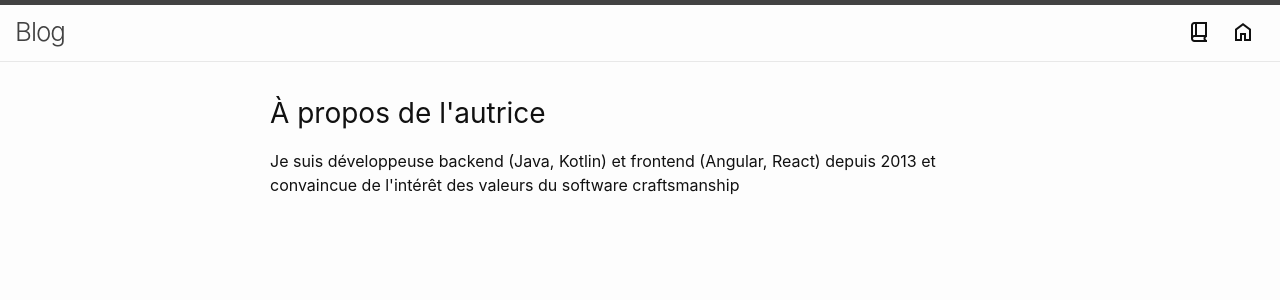
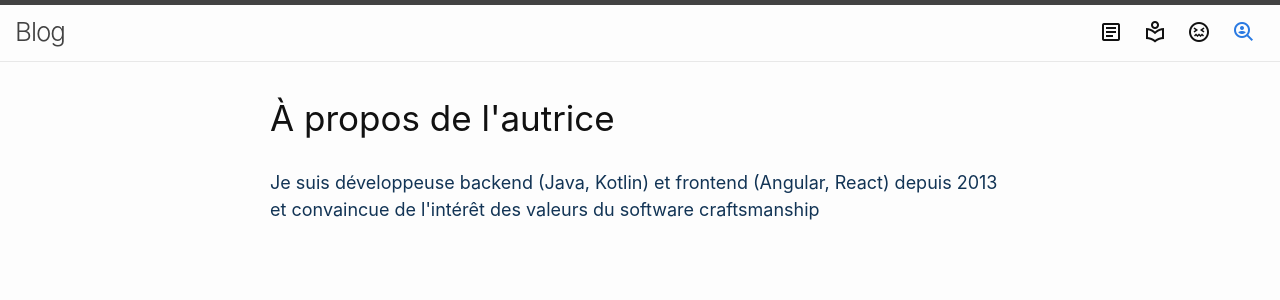
Before and after one commit to masalthunlass/blog, a Jekyll site: the page built from my_pages/about.html, in a window 1280 px wide. Shown: the top 300 px of the page. Built offline with Jekyll 4.4.1, drawn with Linux system fonts in a browser that asks for light colours.

Commit message:
amélioration du menu et page idées reçues (#27)
Co-authored-by: masalthunlass <msalthunl@yahoo.fr>

```diff
--- /dev/null
+++ b/_data/menu.json
@@ -0,0 +1,18 @@
+[
+  {
+    "permalink": "/",
+    "icon": "article"
+  },
+  {
+    "permalink": "/recommendations/",
+    "icon": "local_library"
+  },
+  {
+    "permalink": "/misconceptions/",
+    "icon": "sentiment_stressed"
+  },
+  {
+    "permalink": "/about/",
+    "icon": "data_loss_prevention"
+  }
+]
--- a/_includes/navigation.html
+++ b/_includes/navigation.html
@@ -1,15 +1,12 @@
-{%- if page.permalink != '/recommendations/' -%}
-<a href="{{'/recommendations/'| relative_url}}" class="page-link" >
-    <span class="material-symbols-outlined large-icon">book_2</span>
+{%- for item in site.data.menu  -%}
+
+{%- if page.permalink != item.permalink  -%}
+<a href="{{ item.permalink | relative_url}}" class="page-link" >
+    <span class="material-symbols-outlined large-icon">  {{  item.icon }}</span>
+</a>
+{%- else -%}
+<a href="{{ item.permalink | relative_url}}" class="page-link visited" disabled >
+    <span class="material-symbols-outlined large-icon">  {{  item.icon }}</span>
 </a>
 {%- endif -%}
-{%- if page.permalink != '/about/' -%}
-<a href="{{'/about/'| relative_url}}" class="page-link" >
-    <span class="material-symbols-outlined large-icon">data_loss_prevention</span>
-</a>
-{%- endif -%}
-{%- if page.permalink != '/' -%}
-<a href="{{'/'| relative_url}}" class="page-link" >
-    <span class="material-symbols-outlined large-icon">home</span>
-</a>
-{%- endif -%}
+{%- endfor -%}
--- a/assets/css/custom.css
+++ b/assets/css/custom.css
@@ -22,14 +22,39 @@ a:hover { color: #111; text-decoration: none; }
   min-height: 54px;
   display: flex;
   align-items: center; gap:2px; }
-.site-nav .page-link:hover { color:  #2a7ae2;   }
+.site-nav .page-link:hover{ color:  #2a7ae2;   }
+.site-nav  .visited { color:  #2a7ae2;   }
 
  .large-icon {
    font-size: 48px;
  }
 
+.small-icon {
+  font-size: 12px;
+  height: 12px;
+}
+
+.post-legend {
+  font-size: 12px;
+  display: flex;
+  gap: 10px;
+  align-content: center;
+  color: #111111;
+  margin: 10px 0 10px 0;
+}
+
+
+.legend-item {
+  display: flex;
+  gap: 2px;
+  align-content: center;
+}
+
  .post-abstract{
+   display: flex;
    margin-top: -10px;
    font-size: 16px;
+   gap:8px;
    color:  darkslategray;
+   align-content: center;
  }
--- a/assets/css/main.css
+++ b/assets/css/main.css
@@ -109,7 +109,8 @@ table td { border: 1px solid #e8e8e8; }
 
 .page-heading { font-size: 32px; }
 
-.post-list-heading { font-size: 28px; }
+.post-list-heading { font-size: 35px; margin-bottom: 25px;  }
+.post-list-subheading { font-size: 18px; color: #123455; margin-bottom: 45px; }
 
 .post-list { margin-left: 0; list-style: none; }
 .post-list > li { margin-bottom: 30px; }
--- a/my_pages/about.html
+++ b/my_pages/about.html
@@ -3,7 +3,7 @@ layout: base
 permalink: /about/
 ---
 <h2 class="post-list-heading">À propos de l'autrice</h2>
-<div>
+<div class="post-list-subheading">
     Je suis développeuse backend (Java, Kotlin) et frontend (Angular, React) depuis 2013
 
     et convaincue de l'intérêt des valeurs du software craftsmanship
--- a/my_pages/recommendations.html
+++ b/my_pages/recommendations.html
@@ -2,7 +2,7 @@
 layout: base
 permalink: /recommendations/
 ---
-<h2 class="post-link-heading">Recommandations de lecture</h2>
+<h2 class="post-list-heading">Recommandations de lecture</h2>
 <ul class="post-list" >
         {%- for book in site.data.books  -%}
           <li>
```
Also changed, not shown: _data/misconceptions.json (added, +42 -0 lines), my_pages/misconceptions.html (added, +33 -0 lines).
